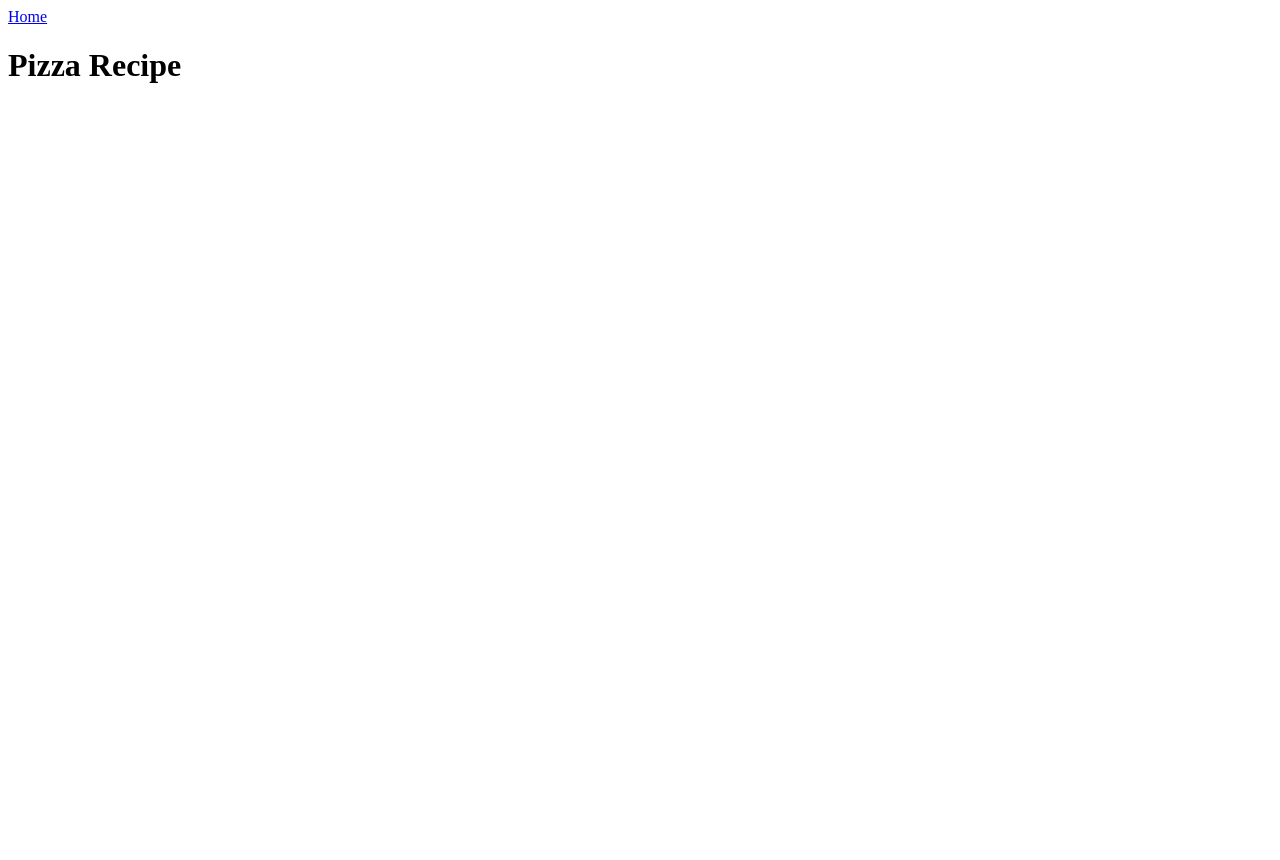
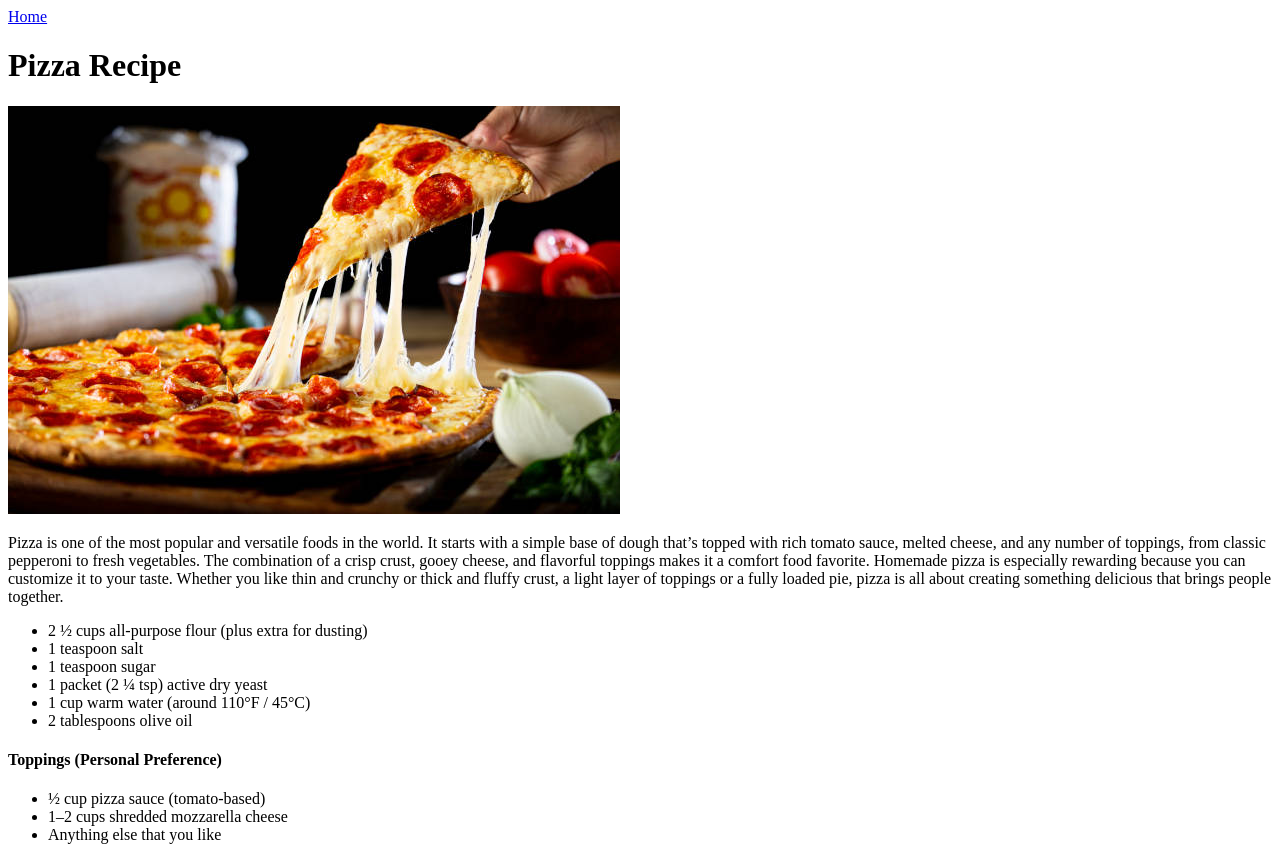
Before and after one commit to vipervfx/The-Odin-Recipes, a plain HTML site: page recipes/Pizza.html in a window 1280 px wide. Before the commit the page ends 800 px from the top, so only its background shows below. Drawn offline with Linux system fonts and the light colour scheme.

Commit message:
update pizza recipe

```diff
--- a/recipes/Pizza.html
+++ b/recipes/Pizza.html
@@ -9,6 +9,45 @@
   <a href="index.html">Home</a>
   <h1>Pizza Recipe</h1>
 
-  <Img></Img>
+  <Img src="Pictures/pizza.jpg"></Img>
+
+  <p>Pizza is one of the most popular and versatile foods in the world. It starts with a simple base of dough that’s topped with rich tomato sauce, melted cheese, and any number of toppings, from classic pepperoni to fresh vegetables. The combination of a crisp crust, gooey cheese, and flavorful toppings makes it a comfort food favorite.
+    Homemade pizza is especially rewarding because you can customize it to your taste. Whether you like thin and crunchy or thick and fluffy crust, a light layer of toppings or a fully loaded pie, pizza is all about creating something delicious that brings people together.
+  </p>
+
+  <ul>
+    <li>
+      2 ½ cups all-purpose flour (plus extra for dusting)
+    </li>
+    <li>
+      1 teaspoon salt
+    </li>
+    <li>
+      1 teaspoon sugar
+    </li>
+    <li>
+      1 packet (2 ¼ tsp) active dry yeast
+    </li>
+    <li>
+      1 cup warm water (around 110°F / 45°C)
+    </li>
+    <li>
+      2 tablespoons olive oil
+    </li>
+  </ul>
+
+  <h4>Toppings (Personal Preference)</h4>
+  <ul>
+    <li>
+      ½ cup pizza sauce (tomato-based)
+    </li>
+    <li>
+      1–2 cups shredded mozzarella cheese
+    </li>
+    <li>
+      Anything else that you like
+    </li>
+  </ul>
+
 </body>
 </html>
```
Also changed, not shown: recipes/index.html (+3 -5 lines), recipes/Pictures/pizza.jpg (added).
